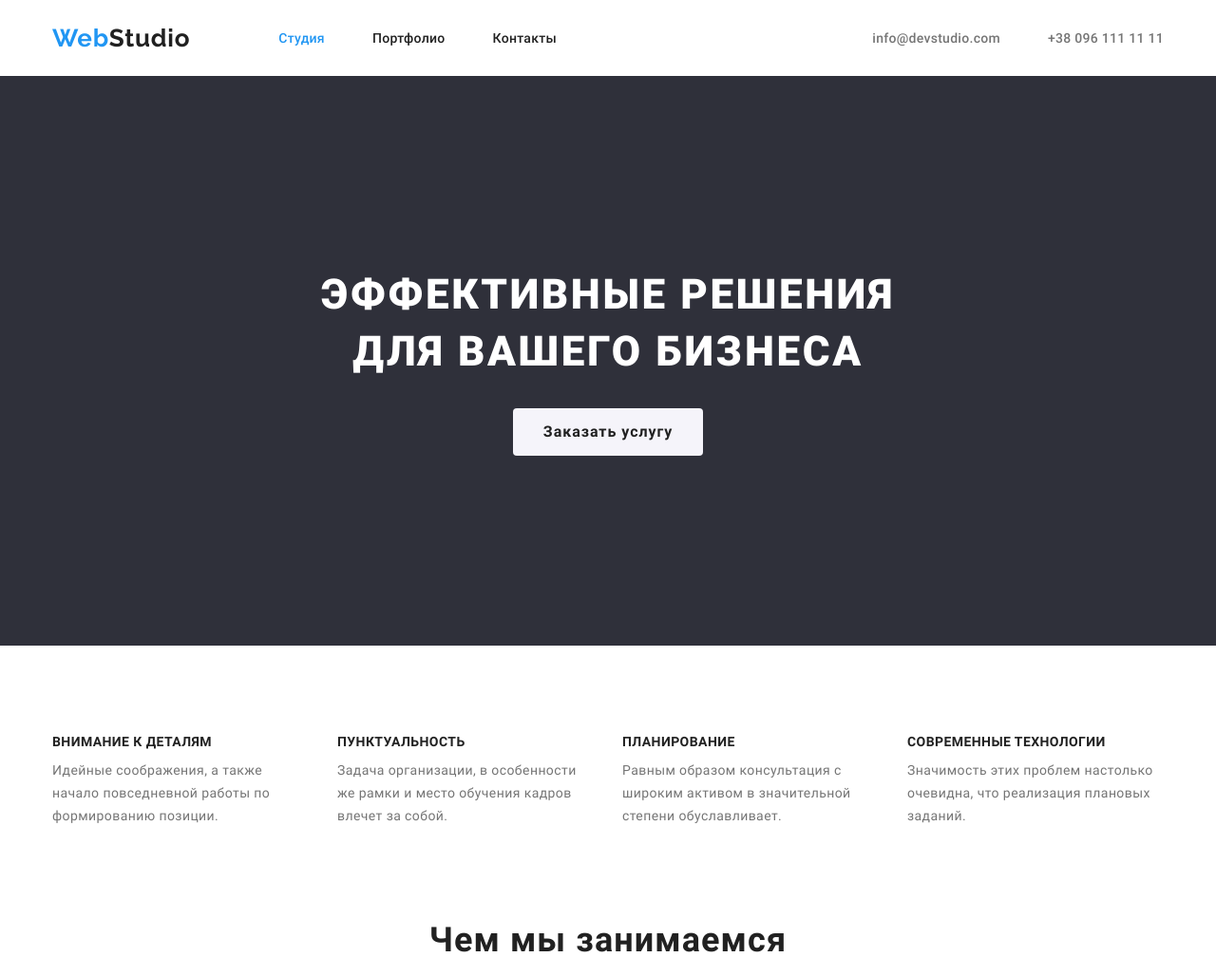
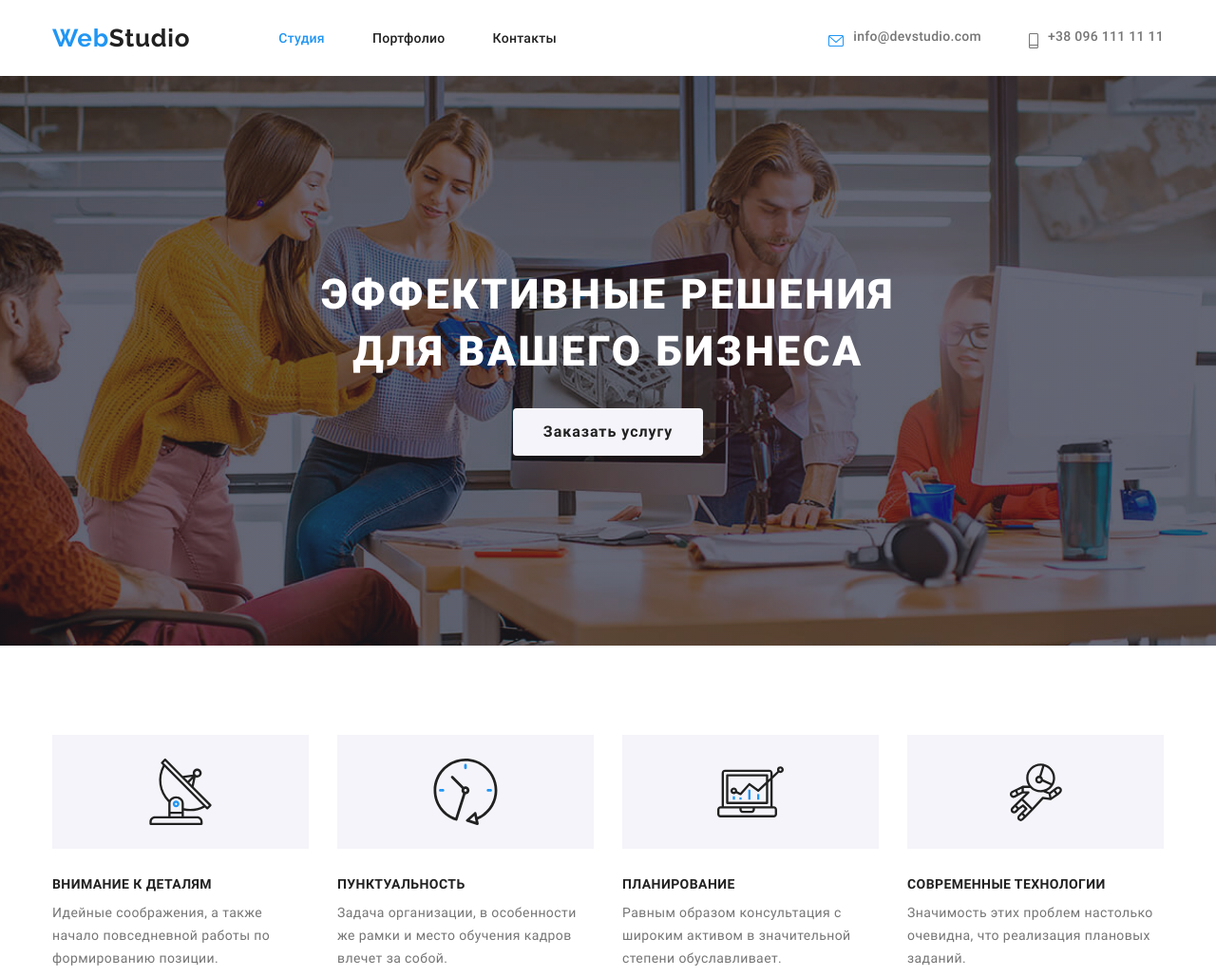
Before and after one commit to irvil-js/goit-markup-hw-04, a plain HTML site: page index.html in a window 1280 px wide. Shown: the top 1028 px of the page at 95% size. Drawn offline with Linux system fonts and the light colour scheme.

Commit message:
::before-icons

```diff
--- a/css/styles.css
+++ b/css/styles.css
@@ -107,7 +107,20 @@ body {
 }
 
 .hero {
+  max-width: 1600px;
+  margin-left: auto;
+  margin-right: auto;
+  background-size: cover;
+  background-repeat: no-repeat;
+  background-position: center;
+  background-image: linear-gradient(
+      to right,
+      rgba(47, 48, 58, 0.4),
+      rgba(47, 48, 58, 0.4)
+    ),
+    url(../img/hero/hero.jpg);
   background-color: #2f303a;
+
   text-align: center;
   padding-bottom: 200px;
   padding-top: 200px;
@@ -380,6 +393,7 @@ h2 {
 
 .description {
   padding-left: 24px;
+  padding-top: 20px;
   text-align: left;
 }
 
@@ -393,7 +407,6 @@ h2 {
   color: var(--title-color);
   height: 36px;
   margin-bottom: 0;
-  margin-top: 20px;
 }
 
 .project-description {
@@ -433,11 +446,18 @@ h2 {
   display: flex;
   margin-left: auto;
 }
+
 .auth-nav .link {
   display: block;
   padding-top: 21px;
   padding-bottom: 21px;
 }
+
+/*.item {
+  display: inline-flex;
+  align-items: center;
+}*/
+
 .auth-nav .item + .item {
   margin-left: 50px;
 }
@@ -453,10 +473,58 @@ h2 {
 .nav {
   margin-left: 93px;
 }
+.item > .mail-icon::before {
+  content: " ";
+  display: inline-flex;
+  align-items: center;
+  width: 16px;
+  height: 12px;
+  margin-right: 10px;
+  background-image: url(../icons/envelope.svg);
+  background-size: contain;
+  background-position: center;
+}
+
+.item > .phone-icon::before {
+  content: " ";
+  display: inline-flex;
+  align-items: center;
+  width: 10px;
+  height: 16px;
+  margin-right: 10px;
+  background-image: url(../icons/phone.svg);
+  background-size: contain;
+  background-position: center;
+}
 
 .list .item-text {
   width: calc((100% - 90px) / 4);
-  /* padding-top: 94px;*/
+}
+
+.item-text::before {
+  content: " ";
+  display: block;
+  width: 270px;
+  height: 120px;
+  background-color: #f5f4fa;
+  margin-bottom: 30px;
+  background-repeat: no-repeat;
+  background-position: center;
+}
+
+.antenna-icon::before {
+  background-image: url(../icons/antenna.svg);
+}
+
+.clock-icon::before {
+  background-image: url(../icons/clock.svg);
+}
+.diagram-icon::before {
+  background-image: url(../icons/diagram.svg);
+}
+
+.austranaut-icon::before {
+  background-image: url(../icons/astronaut.svg);
 }
 
 .list .item-text + .item-text {
@@ -517,6 +585,10 @@ h2 {
   height: 21px;
 }
 
+.contact-footer:last-child {
+  margin-bottom: 0;
+}
+
 .list-nav {
   display: inline-block;
   display: flex;
--- a/index.html
+++ b/index.html
@@ -33,12 +33,14 @@
 
         <ul class="auth-nav list">
           <li class="item">
-            <a href="mailto:info@devstudio.com" class="link"
+            <a href="mailto:info@devstudio.com" class="link mail-icon"
               >info@devstudio.com</a
             >
           </li>
           <li class="item">
-            <a href="tel:+380961111111" class="link">+38 096 111 11 11</a>
+            <a href="tel:+380961111111" class="link phone-icon"
+              >+38 096 111 11 11</a
+            >
           </li>
         </ul>
       </div>
@@ -56,7 +58,7 @@
         <div class="container">
           <h2 hidden>Наши преимущества</h2>
           <ul class="list">
-            <li class="item-text">
+            <li class="item-text antenna-icon">
               <h3 class="title-advantages section-title">внимание к деталям</h3>
               <p class="text">
                 Идейные соображения, а также начало повседневной работы по
@@ -64,7 +66,7 @@
               </p>
             </li>
 
-            <li class="item-text">
+            <li class="item-text clock-icon">
               <h3 class="title-advantages section-title">пунктуальность</h3>
               <p class="text">
                 Задача организации, в особенности же рамки и место обучения
@@ -72,7 +74,7 @@
               </p>
             </li>
 
-            <li class="item-text">
+            <li class="item-text diagram-icon">
               <h3 class="title-advantages section-title">планирование</h3>
               <p class="text">
                 Равным образом консультация с широким активом в значительной
@@ -80,7 +82,7 @@
               </p>
             </li>
 
-            <li class="item-text">
+            <li class="item-text austranaut-icon">
               <h3 class="title-advantages section-title">
                 современные технологии
               </h3>
```
Also changed, not shown: icons/antenna.svg (added), icons/astronaut.svg (added), icons/clock.svg (added), icons/diagram.svg (added), icons/envelope.svg (added), icons/facebook.svg (added), icons/instagram.svg (added), icons/linkedin.svg (added), icons/logo 1.svg (added), icons/logo 2.svg (added), icons/logo 3.svg (added), icons/logo 4.svg (added), icons/logo 5.svg (added), icons/logo 6.svg (added), 3 more files.
